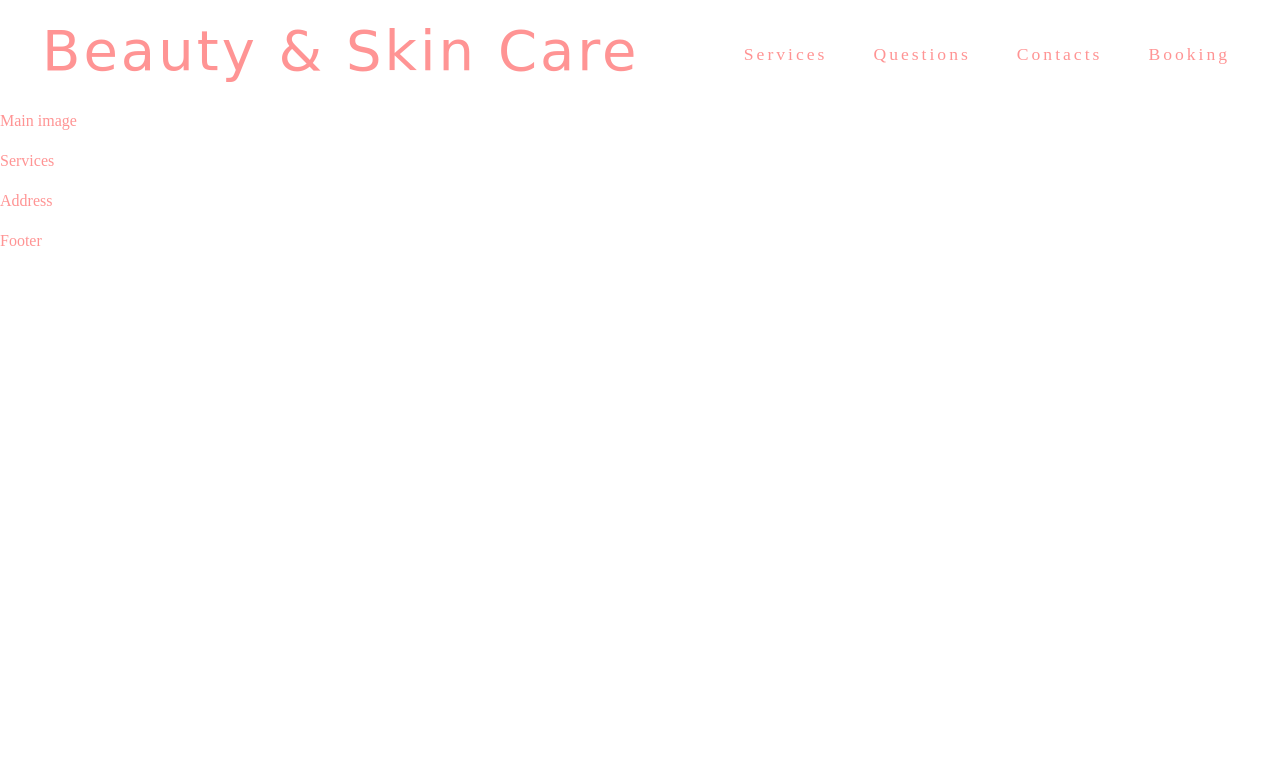
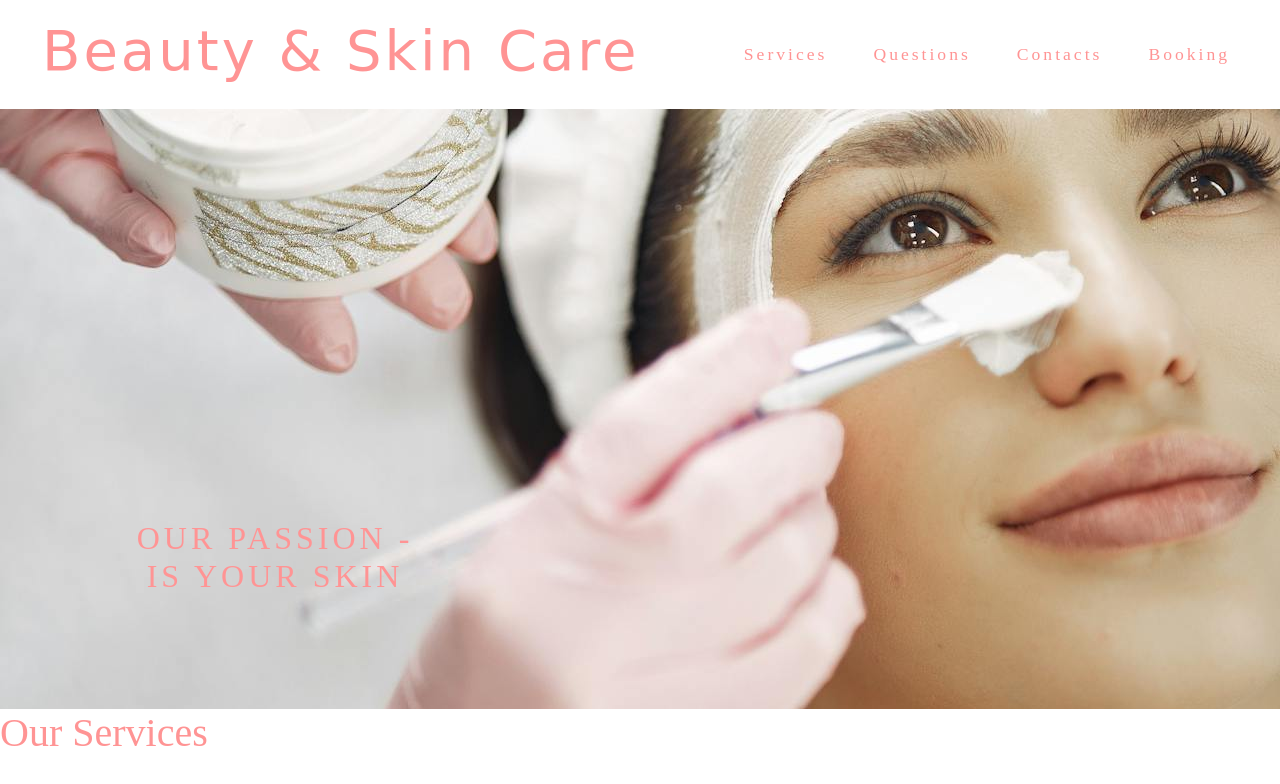
Before and after one commit to P0MAH0B/MP-beauty, a plain HTML site: page index.html in a window 1280 px wide. Shown: the top 784 px of the page. Drawn offline with nearby package versions, Linux system fonts and the light colour scheme; a web font is replaced by a local one.

Commit message:
final header style

```diff
--- a/asssets/css/style.css
+++ b/asssets/css/style.css
@@ -61,6 +61,64 @@ body{
 .navbar-toggler-icon:focus{
   color: inherit;
 }
+
 .bg-body-tertiary{
-  background-color: white !important
+  background-color: white !important;
+
 }
+
+#main-img{
+  height: 600px;
+  width: 100%;
+  background: url(../images/bgimg.jpg) no-repeat center center;
+
+  animation-name: img-zoom;
+  animation-duration: 5s;
+  animation-fill-mode: backwards;
+
+
+}
+
+#main-div{
+  height: 600px;
+  width: 100%;
+  overflow: hidden;
+  position: relative;
+}
+
+@keyframes img-zoom{
+  from{
+    transform: scale(1.1);
+  }
+  to{
+    transform: scale(1);
+  }
+}
+
+#slogan{
+  font-size: 130%;
+  text-transform: uppercase;
+  letter-spacing: 4px;
+  text-align: center;
+
+  width: 300px;
+  height: 200px;
+
+  padding-top: 40px;
+  padding-left: 10px;
+
+
+
+  bottom: 30px;
+  left: 120px;
+
+  position: absolute;
+}
+
+/** Services **/
+
+
+#services{
+  height: 600px;
+
+}
--- a/index.html
+++ b/index.html
@@ -12,34 +12,7 @@
 <!-- Header -->
 
   <header>
-    <!-- <nav class>
-      <div class="navbar navbar-expand-lg navbar-light">
-      <a class="navbar-brand" href="index.html">
 
-      </a>
-      <button class="navbar-toggler" type="button" data-toggle="collapse" data-target="#navbarText" aria-controls="navbarText" aria-expanded="false" aria-label="Toggle navigation">
-        <span class="navbar-toggler-icon"></span>
-      </button>
-      <div class="collapse navbar-collapse" id="navbarText">
-        <ul  class="navbar-nav ml-auto">
-
-          <li class="nav-item">
-
-          </li>
-          <li class="nav-item">
-
-          </li>
-          <li class="nav-item">
-
-          </li>
-          <li class="nav-item">
-
-          </li>
-        </ul>
-
-      </div>
-    </div>
-    </nav> -->
     <nav class="navbar navbar-expand-lg bg-body-tertiary">
       <div class="container-fluid">
         <a class="navbar-brand" href="index.html"> <h2 id="brand">Beauty & Skin Care</h2></a>
@@ -79,15 +52,25 @@
 
 <!-- Main picture -->
 
-  <section>
-   <p>Main image</p>
+  <section id="main-div">
+    <div id="main-img"></div>
+    <div id="slogan">
+      <h2>our passion - is your skin</h2>
+    </div>
+
+
 
   </section>
 
   <!-- Our services -->
 
    <section id="services">
-    <p>Services</p>
+    <h1>Our Services</h1>
+
+      <div></div>
+      <div></div>
+      <div></div>
+
    </section>
 
    <!-- Your questions -->
```
